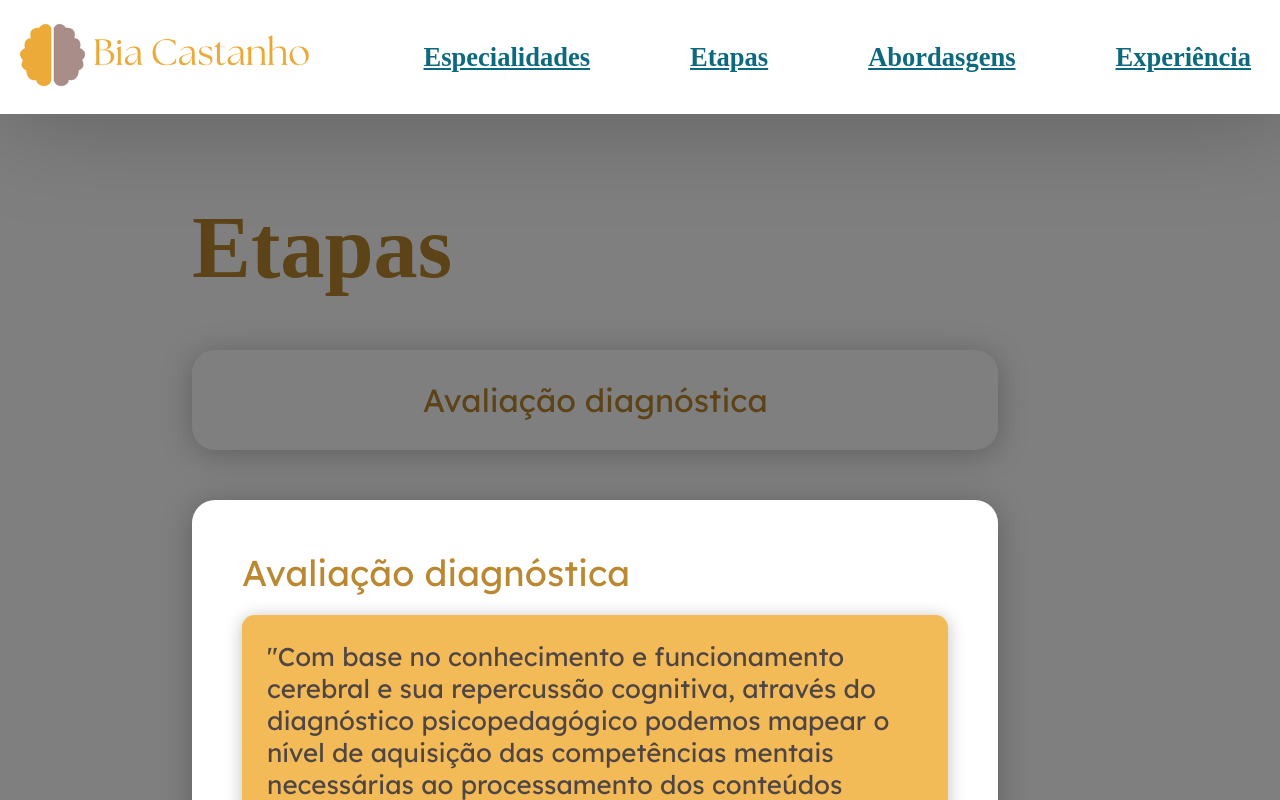
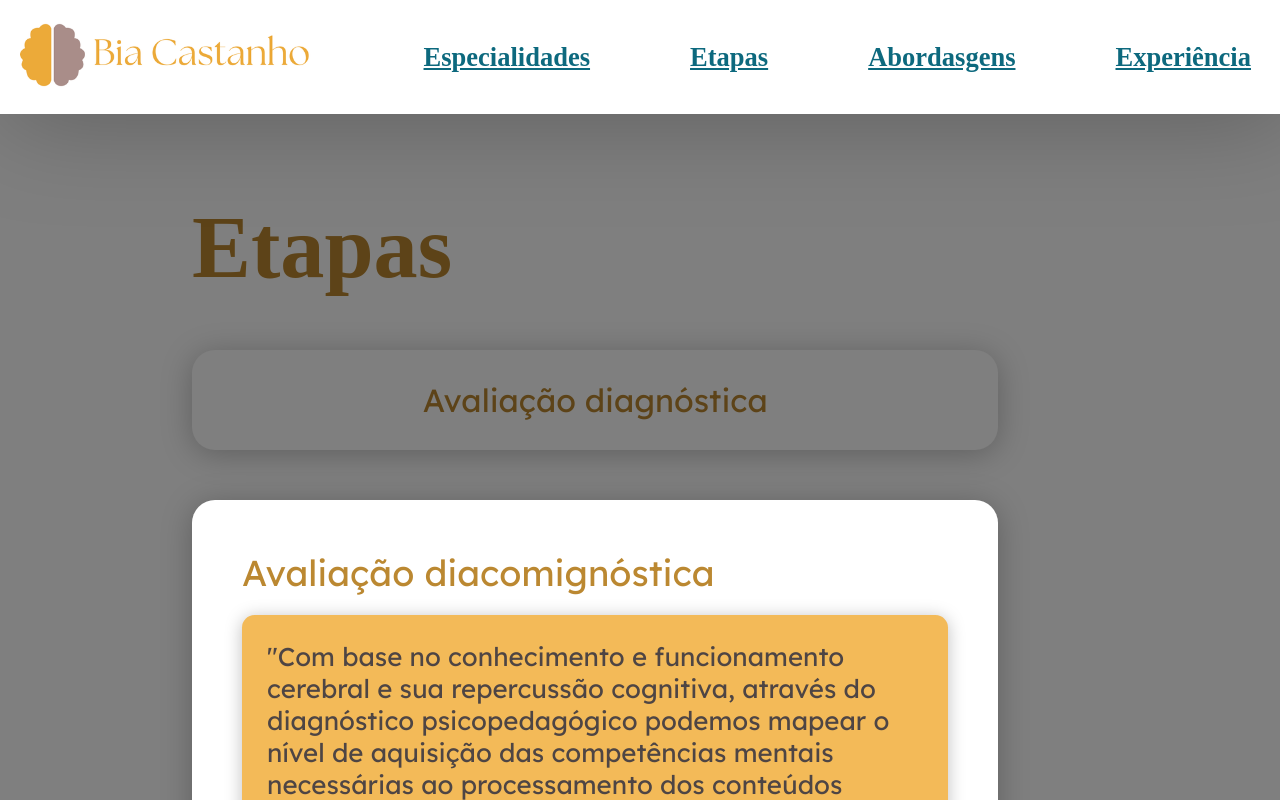
Before and after one commit to AgataCeci/Bia_Castanho, a React (Create React App) app in the folder bia_castanho/: page / in a window 1280 px wide. Both pictures are taken after a click on the element "Avaliação diagnóstica". Shown: the part 1792-2592 px from the top of the page. Built offline with nearby package versions, Linux system fonts and the light colour scheme.

Commit message:
revisão de bugs

```diff
--- a/bia_castanho/src/pages/Portfolio.jsx
+++ b/bia_castanho/src/pages/Portfolio.jsx
@@ -161,7 +161,7 @@ export default function Portfolio (){
                             <div ref={popupRef} className={`divclicada
                             ${popupAnimando ? 'popup-ativa' : ''}
                             ${popupFechando ? 'saindo' : ''}`}>                                    <div>
-                                    <label className='tituloitemetapasclicada'>Avaliação diagnóstica</label>
+                                    <label className='tituloitemetapasclicada'>Avaliação diacomignóstica</label>
                                     <div className='divinfosetapas'>
                                         <label className='infosespecialidades'>"Com base no conhecimento e funcionamento cerebral e sua repercussão cognitiva, através do diagnóstico psicopedagógico podemos mapear o nível de aquisição das competências mentais necessárias ao processamento dos conteúdos escolares."
                                         </label>
```
